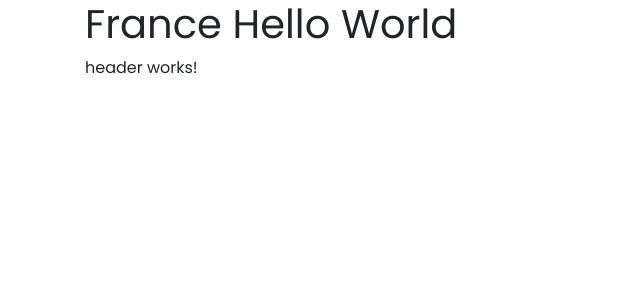
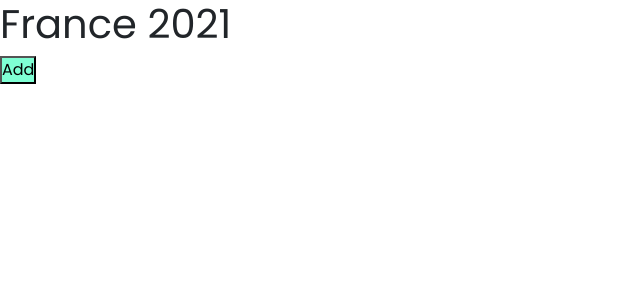
Before and after one commit to Manuel-Schmid/France, an Angular app: page / in a window 1280 px wide. Shown: the top 300 px of the page, without its empty margins (0-640 px from the left). Built offline with nearby package versions, Linux system fonts and the light colour scheme.

Commit message:
added fontawesome library

```diff
--- a/package.json
+++ b/package.json
@@ -19,6 +19,11 @@
     "@angular/platform-browser": "~12.2.0",
     "@angular/platform-browser-dynamic": "~12.2.0",
     "@angular/router": "~12.2.0",
+    "@fortawesome/angular-fontawesome": "^0.9.0",
+    "@fortawesome/fontawesome-svg-core": "^1.2.35",
+    "@fortawesome/free-brands-svg-icons": "^5.15.3",
+    "@fortawesome/free-regular-svg-icons": "^5.15.3",
+    "@fortawesome/free-solid-svg-icons": "^5.15.3",
     "@ng-bootstrap/ng-bootstrap": "^10.0.0",
     "bootstrap": "^4.5.0",
     "rxjs": "~6.6.0",
--- a/src/app/app.component.html
+++ b/src/app/app.component.html
@@ -1,4 +1 @@
-<div class="container">
-  <h1>{{ title }} Hello World</h1>
-  <app-header></app-header>
-</div>
+<app-header></app-header>
--- a/src/app/app.component.ts
+++ b/src/app/app.component.ts
@@ -6,5 +6,4 @@ import { Component } from '@angular/core';
   styleUrls: ['./app.component.scss'] // stylesheet(s)
 })
 export class AppComponent { // here you can add properties and methods (lifecycle-methods)
-  title: string = 'France'; // could be directly used in HTML with: {{ title }}
 }
--- a/src/app/app.module.ts
+++ b/src/app/app.module.ts
@@ -5,6 +5,7 @@ import { AppComponent } from './app.component';
 import { NgbModule } from '@ng-bootstrap/ng-bootstrap';
 import { HeaderComponent } from './components/header/header.component';
 import { GalleryItemComponent } from './components/gallery-item/gallery-item.component';
+import { FontAwesomeModule } from '@fortawesome/angular-fontawesome';
 
 @NgModule({
   declarations: [
@@ -14,7 +15,8 @@ import { GalleryItemComponent } from './components/gallery-item/gallery-item.com
   ],
   imports: [
     BrowserModule,
-    NgbModule
+    NgbModule,
+    FontAwesomeModule
   ],
   providers: [],
   bootstrap: [AppComponent]
--- a/src/app/components/gallery-item/gallery-item.component.html
+++ b/src/app/components/gallery-item/gallery-item.component.html
@@ -1 +1,6 @@
-<p>gallery-item works!</p>
+<button
+  [ngStyle]="{'background-color': color}"
+  (click)="onClick()"
+>
+  {{ text }}
+</button>
--- a/src/app/components/gallery-item/gallery-item.component.ts
+++ b/src/app/components/gallery-item/gallery-item.component.ts
@@ -1,4 +1,4 @@
-import { Component, OnInit } from '@angular/core';
+import { Component, OnInit, Input, Output, EventEmitter } from '@angular/core';
 
 @Component({
   selector: 'app-gallery-item',
@@ -6,10 +6,16 @@ import { Component, OnInit } from '@angular/core';
   styleUrls: ['./gallery-item.component.scss']
 })
 export class GalleryItemComponent implements OnInit {
+  @Input() color!: string;
+  @Input() text!: string;
+  @Output() btnClick = new EventEmitter();
 
   constructor() { }
 
   ngOnInit(): void {
   }
 
+  onClick() {
+    this.btnClick.emit();
+  }
 }
--- a/src/app/components/header/header.component.html
+++ b/src/app/components/header/header.component.html
@@ -1 +1,4 @@
-<p>header works!</p>
+<header>
+  <h1>{{ title }} 2021</h1>
+  <app-gallery-item color="aquamarine" text="Add" (btnClick)="doSomething()"></app-gallery-item>
+</header>
--- a/src/app/components/header/header.component.ts
+++ b/src/app/components/header/header.component.ts
@@ -12,4 +12,10 @@ export class HeaderComponent implements OnInit {
   ngOnInit(): void { // runs when the component loads
   }
 
+  title: string = 'France'; // could be directly used in HTML with: {{ title }}
+
+
+  doSomething() {
+    console.log('called')
+  }
 }
```
Also changed, not shown: 1 other file (tests, documents, lock files or other folders).
